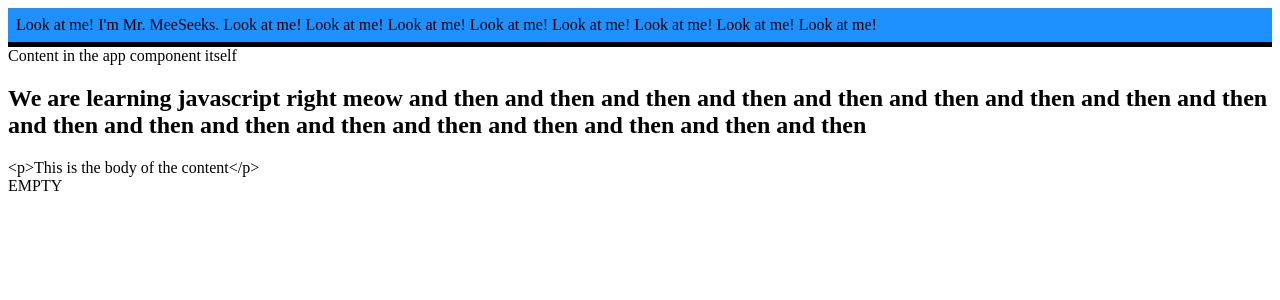
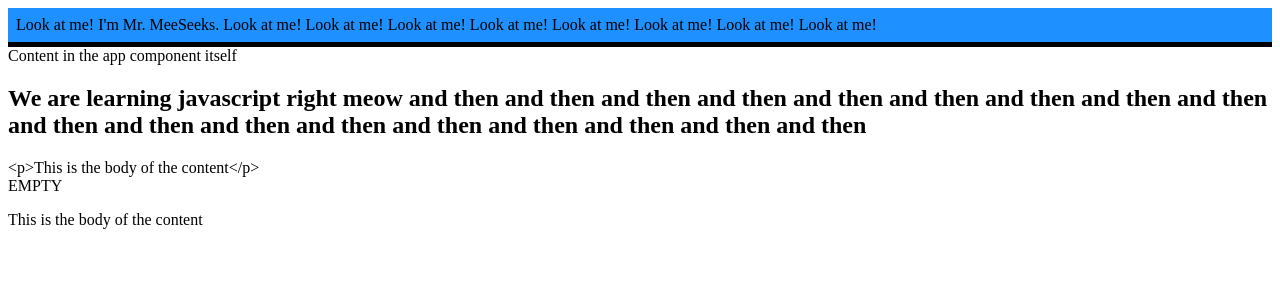
Before and after one commit to amillerman01/MAD400W23ClassExamples, an Angular app in the folder learning-angular/: page / in a window 1280 px wide. Shown: the top 300 px of the page. Built offline with nearby package versions, Linux system fonts and the light colour scheme.

Commit message:
Added ability to display the HTML from a string
string values that contain html can be displayed using the [innerHTML] attribute on a tag. Values assigned to this attribute (i.e. in the quotes) are typescript values, which can contain strings with html in them

```diff
--- a/learning-angular/src/app/app.component.html
+++ b/learning-angular/src/app/app.component.html
@@ -4,3 +4,5 @@
 <section class="contentBodyUsingHandlebars">{{contentItem.body}}</section>
 
 <section class="contentTypeUsingProcessContentMethod">{{processContent(contentItem)}}</section>
+
+<section class="contentBodyHTMLUsingInnerHTML" [innerHTML]="contentItem.body"></section>
```
